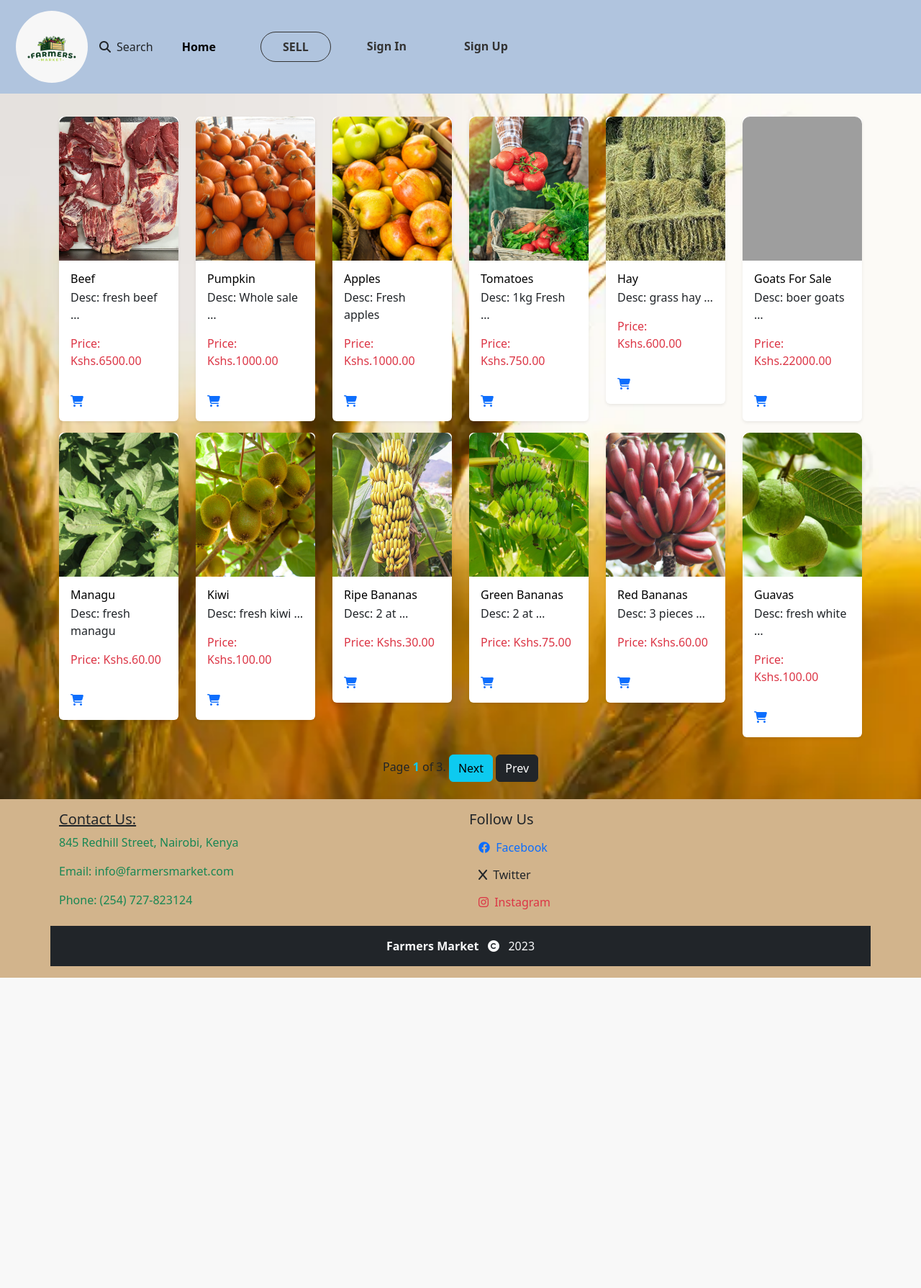
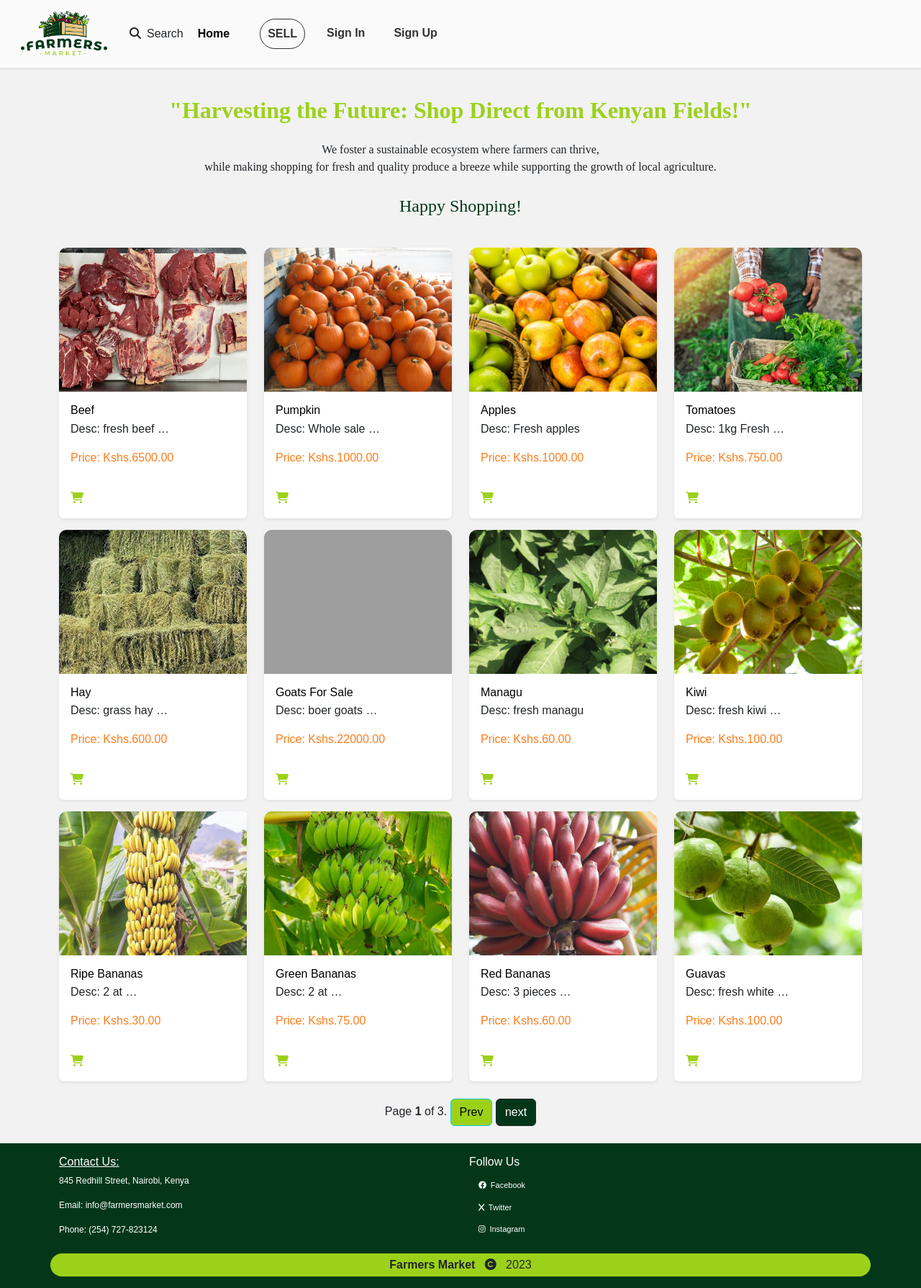
Before and after one commit to effiecancode/Farmers-Market-Ecommerce, a Django app: page / in a window 1280 px wide. Shown: the whole page at 72% size. Before the commit the page ends 1358 px from the top, so only its background shows below. Run offline with Django 4.2, Linux system fonts and the light colour scheme; data comes from the database, SQL or seed files in the repository; both versions use the stored data as it was after the commit; some libraries are stand-ins or nearby versions; grey boxes are pictures that could not be loaded.

Commit message:
General Styling

```diff
--- a/market/Account/templates/Account/base.html
+++ b/market/Account/templates/Account/base.html
@@ -14,6 +14,12 @@
     <link rel="stylesheet" href="https://cdnjs.cloudflare.com/ajax/libs/font-awesome/6.4.2/css/all.min.css">
 
     <style>
+
+        /* Set Montserrat as the default font for the entire document */
+        body, p, h1, h2, h3, h4, h5, h6, span, div, a, li, ul, ol, button, input, select, textarea {
+        font-family: 'Montserrat', sans-serif;
+        }
+
         /* Style for messages */
         .messages-container {
             text-align: center;
@@ -57,7 +63,7 @@
         /* body background */
         body {
             background-color: #f2f2f2;
-            background-image: url('static/Account/assets/bg4.webp');
+            /*background-image: url('static/Account/assets/bg4.webp');*/
             background-repeat: no-repeat;
             background-size: cover;
         }
@@ -105,29 +111,6 @@
             }, 50); // Adjust the typing speed (milliseconds)
         }
     </script> -->
-    <footer class="footer mt-3 py-3" style="background-color: #D2B48C;">
-        <div class="container">
-          <div class="row">
-            <div class="col-md-6 text-success">
-              <h5 class="text-decoration-underline text-dark" >Contact Us:</h5>
-              <p>845 Redhill Street, Nairobi, Kenya</p>
-              <p>Email: info@farmersmarket.com</p>
-              <p>Phone: (254) 727-823124</p>
-            </div>
-            <div class="col-md-6">
-              <h5>Follow Us</h5>
-              <a class="btn text-primary" href="#"><i class="fab fa-facebook">&nbsp;</i> Facebook</a><br>
-              <a class="btn text-dark" href="#"><i class="fab fa-x">&nbsp;</i> Twitter </a><br>
-              <a class="btn text-danger" href="#"><i class="fab fa-instagram">&nbsp;</i> Instagram</a>
-            </div>
-          </div>
-          <div class="row text-center mt-2 bg-dark text-light">
-            <p class="mt-3"> <strong> Farmers Market &nbsp; <i class="fa-solid fa-copyright"></i></strong> &nbsp; {% now "Y" %} </p>
-          </div>
-        </div>
-      </footer>
-
-
 
     <script src="https://cdn.jsdelivr.net/npm/bootstrap@5.3.2/dist/js/bootstrap.bundle.min.js" integrity="sha384-C6RzsynM9kWDrMNeT87bh95OGNyZPhcTNXj1NW7RuBCsyN/o0jlpcV8Qyq46cDfL" crossorigin="anonymous"></script>
 
--- a/market/Account/templates/navbar.html
+++ b/market/Account/templates/navbar.html
@@ -4,8 +4,8 @@
 <style>
   /* Style for navbar */
   .navbar {
-      background-color: rgb(222, 233, 222);
-      padding: 10px;
+      background-color: #9cd11a;
+      padding: 02px;
   }
 
   .navbar-brand img {
@@ -15,7 +15,7 @@
   }
 
   .navbar-nav .nav-link {
-      color: #333;
+      color: #343333;
       font-weight: bold;
       margin-right: 10px;
   }
@@ -30,7 +30,7 @@
   }
 
   .navbar-toggler-icon {
-      background-color: #333;
+      background-color: #9cd11a;
   }
 
   .navbar-nav.ml-auto .nav-item {
@@ -41,22 +41,22 @@
       /*color: #fff;
       background-color: #333;*/
       border: solid 1px #333;
-      padding: 8px 30px;
+      padding: 8px 10px;
       border-radius: 50px;
       display: flex;
   }
 
   .navbar-nav.ml-auto .nav-link:hover {
-      background-color: #8ec9b3;
+      background-color: #9cd11a;
   }
 </style>
 
 
 
-<nav class="navbar navbar-expand-lg" style="background-color: #B0C4DE;">
+<nav class="navbar navbar-expand-lg shadow-sm" style="background-color: #fafafa;">
   <div class="container-fluid text-center">
       <a class="navbar-brand" href="{% url 'product:home' %}">
-        <img src="{% static 'Account/assets/fmlogo.ico' %}" style="border-radius: 50%; width: 100px; height: 100px" alt="logo">
+        <img src="{% static 'Account/assets/fml2-02.png' %}" style="border-radius: 10%; width: 150px; height: 80px" alt="logo">
       </a>
       <a class="nav-link " href="/product_search/"> <i class="fa-solid fa-magnifying-glass"> &nbsp; </i>Search</a>
 
@@ -79,15 +79,15 @@
                   {% if user.is_authenticated %}
                     <!-- Visible to authenticated users -->
                     <li class="nav-item">
-                      <a class="nav-link" href="{% url 'cart:cart_detail'  %}">Cart</a>
+                      <a class="nav-link border-0" href="{% url 'cart:cart_detail'  %}">Cart</a>
                     </li>
 
                     <li class="nav-item">
-                      <a class="nav-link" href="{% url 'dashboard:index'  %}">Dashboard</a>
+                      <a class="nav-link border-0" href="{% url 'dashboard:index'  %}">Dashboard</a>
                     </li>
 
                     <li class="nav-item">
-                      <a class="nav-link" href="{% url 'Account:signout' %}">Sign Out</a>
+                      <a class="nav-link border-0" href="{% url 'Account:signout' %}">Sign Out</a>
                     </li>
 
                   {% else %}
--- a/market/cart/templates/cart/cart_detail.html
+++ b/market/cart/templates/cart/cart_detail.html
@@ -17,7 +17,7 @@
                         <div class="col">
                             <form method="post" action="{% url 'cart:increment_units' item.id %}">
                                 {% csrf_token %}
-                                <button type="submit" class="btn btn-primary">+</button>
+                                <button type="submit" class="btn btn-primary" >+</button>
                             </form>
                         </div>
 
@@ -29,7 +29,7 @@
                         </div>
                     </div>
 
-                    <a href="{% url 'cart:removefromcart' item.id %}" class="btn btn-danger mt-3">Remove from Cart</a>
+                    <a href="{% url 'cart:removefromcart' item.id %}" class="btn mt-3" style="background-color:#ff7c1a; color:white">Remove from Cart</a>
                 </div>
             </div>
             {% endfor %}
@@ -46,7 +46,7 @@
                             <label for="phone_number">Enter Phone Number:</label>
                             <input type="text" name="phone_number" id="phone_number" class="form-control" required>
                         </div>
-                        <button type="submit" class="btn btn-success mt-2">Pay with M-Pesa</button>
+                        <button type="submit" class="btn border-0 mt-2" style="background-color:#9cd11a; color:white">Pay with M-Pesa</button>
                     </form>
                 </div>
             </div>
--- a/market/product/templates/product/home.html
+++ b/market/product/templates/product/home.html
@@ -4,22 +4,29 @@
 
 {% block content %}
 <div class="container mt-3">
+    <div class="container mt-3 mb-4 text-center">
+        <img>
+        <h2 class="text mb-4" style="font-family: 'montserrat'; font-weight: 700; color:#9cd11a;">"Harvesting the Future: Shop Direct from Kenyan Fields!"</h2>
+        <p class="text mb-4" style="font-family: 'montserrat';">We foster a sustainable ecosystem where farmers can thrive, <br>while making shopping for fresh and quality produce a breeze while supporting the growth of local agriculture.</p>
+        <p style="font-family: 'Chi'; color:#04371a; font-size: 24px;">Happy Shopping!</p>
+    </div>
+
     <div class="row">
         {% for product in products %}
-        <div class="col-md-2">
+        <div class="col-md-3">
             <div class="card mt-3 border-0 shadow-sm">
                 <a class="text-decoration-none" href="{% url 'product:product_details' product.id %}">
                     <img class="card-img-top" src="{{ product.image.url }}" alt="{{ product.name }}" style="height: 200px; object-fit: cover; width: 100%; border-top-left-radius:10px; border-top-right-radius:10px;">
                     <div class="card-body">
                         <h2 class="card-title text-black text-capitalize fs-6 mb-1">{{ product.name }}</h2>
-                        <p class="card-text text-dark fw-2">Desc: {{ product.description|truncatewords:2 }}</p>
-                        <p class="card-text text-danger fw-2">Price: Kshs.{{ product.unit_price }}</p>
+                        <p class="card-text text-dark" style="font-weight: 100;">Desc: {{ product.description|truncatewords:2 }}</p>
+                        <p class="card-text fw-3" style="color:#ff7c1a;">Price: Kshs.{{ product.unit_price }}</p>
                     </div>
 
                     <div class="cart m-3" style="width: 50px;">
                         </a>
                         <a href="{% url 'cart:addtocart' product.id %}" class="text-decoration-none">
-                            <i class="fa-solid fa-shopping-cart"></i>
+                            <i class="fa-solid fa-shopping-cart" style="color: #9cd11a;"></i>
                         </a>
                     </div>
 
@@ -38,15 +45,36 @@
             {% endif %}
 
             <span class="current-page">
-                Page <strong class="text-info">{{ products.number }}</strong>  of {{ products.paginator.num_pages }}.
+                Page <strong class="text-dark">{{ products.number }}</strong>  of {{ products.paginator.num_pages }}.
             </span>
 
             {% if products.has_next %}
-                <a class="btn btn-info" href="?page={{ products.next_page_number }}">Next</a>
-                <a class="btn btn-dark" href="?page={{ products.paginator.num_pages }}">Prev</a>
+                <a class="btn btn-info" style="background-color: #9cd11a;" href="?page={{ products.next_page_number }}">Prev</a>
+                <a class="btn btn-dark" style="background-color: #04371a;" href="?page={{ products.paginator.num_pages }}">next</a>
             {% endif %}
         </span>
     </div>
 </div>
+<footer class="footer mt-3 py-3" style="background: #04371a;">
+    <div class="container">
+      <div class="row">
+        <div class="col-md-6 text-white">
+            <h5 class="text-decoration-underline text-white" style="font-size: 16px;">Contact Us:</h5>
+            <p style="font-size: 12px;">845 Redhill Street, Nairobi, Kenya</p>
+            <p style="font-size: 12px;">Email: info@farmersmarket.com</p>
+            <p style="font-size: 12px;">Phone: (254) 727-823124</p>
+          </div>
 
+        <div class="col-md-6 text-white">
+          <h5 class="text-white" style="font-size: 16px;">Follow Us</h5>
+          <a class="btn text-white" href="#" style="font-size: 11px;"><i class="fab fa-facebook">&nbsp;</i> Facebook</a><br>
+          <a class="btn text-white" href="#" style="font-size: 11px;"><i class="fab fa-x">&nbsp;</i> Twitter </a><br>
+          <a class="btn text-white" href="#" style="font-size: 11px;"><i class="fab fa-instagram">&nbsp;</i> Instagram</a>
+        </div>
+      </div>
+      <div class="row text-center mt-2 text-dark" style="background-color: #9cd11a; border-radius: 20px;">
+        <p class="mt-1 mb-1"> <strong> Farmers Market &nbsp; <i class="fa-solid fa-copyright"></i></strong> &nbsp; {% now "Y" %} </p>
+      </div>
+    </div>
+  </footer>
 {% endblock content %}
```
Also changed, not shown: market/product/templates/product/product_details.html (+4 -4 lines), market/Account/static/Account/assets/fml2-02.png (added), market/Account/static/Account/assets/fmlogo.ico (deleted), market/db.sqlite3, market/media/products/8c6fbdfb89397e05c017ab803c27d82c_06-30-17_05-44-31.jpg (added), market/media/products/FrenchMarketPumpkinsB.jpg (added), market/media/products/blog-45_why_are_apples_different_colors_thumbnail-scaled.jpg (added), market/media/products/halfsteer_f45f9fa6-e80c-4824-8c15-c6c0befed647_1000x.webp (added), 1 other file.
